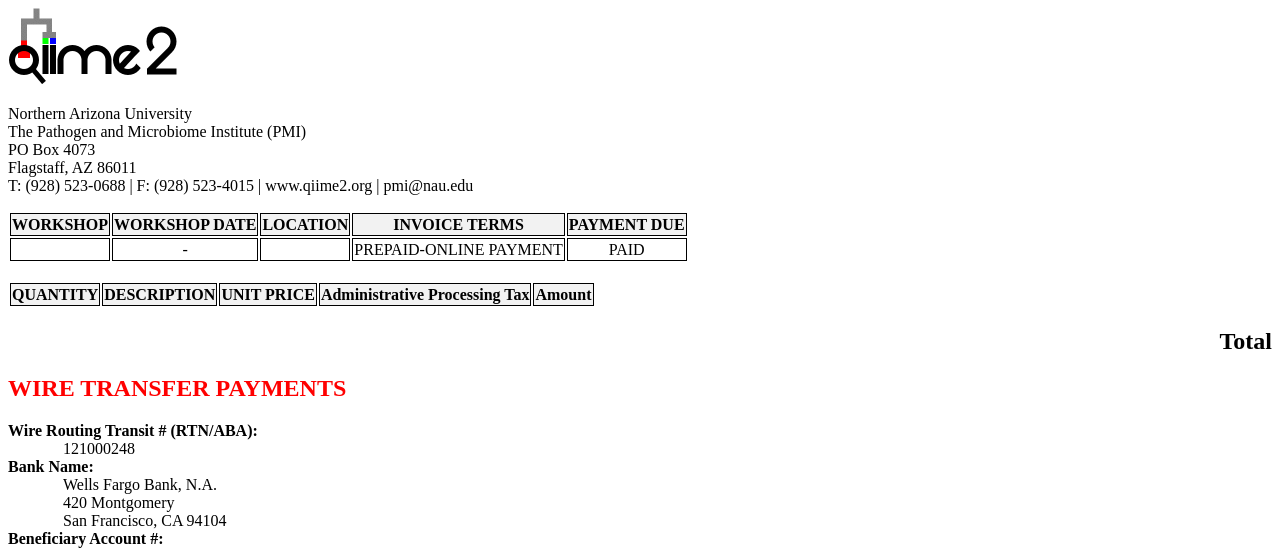
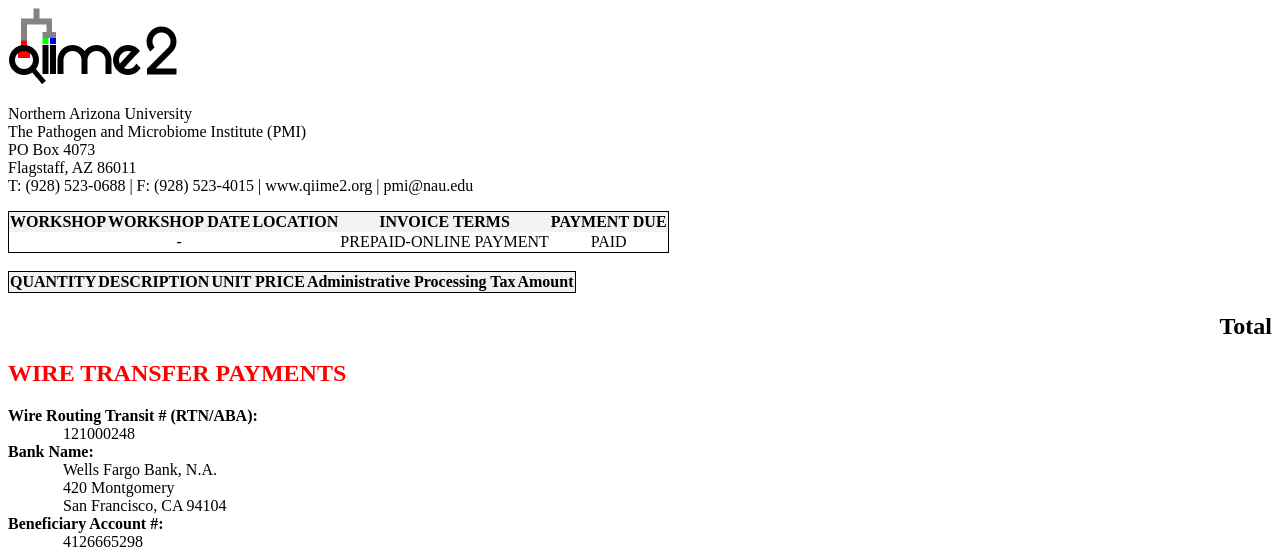
Before and after one commit to qiime2/workshops, a Django app: template workshops/payments/templates/payments/invoice.html in a window 1280 px wide. Shown: the top 549 px of the page. Run offline with Django 3.2, Linux system fonts and the light colour scheme; the template is opened without the code that fills it, so the values that code supplies are empty; parts of the project's set-up code (start-up, migrations or seed data) failed here and were passed over.

Commit message:
SQUASH: Some code refactoring

```diff
--- a/workshops/payments/templates/payments/invoice.html
+++ b/workshops/payments/templates/payments/invoice.html
@@ -13,22 +13,11 @@
             size: A4;
             margin: 1cm;
         }
-        .table th
+        .table
         {
             /* The weird padding is due to the text not wanting to center
                properly using vertical-align, it looks mostly centered with
                this padding */
-            padding-top: 2px;
-            padding-bottom: -2px;
-            background-color: #F2F2F2;
-            border-top: 1px solid #000;
-            border-bottom: 1px solid #000;
-            border-left: 1px solid #000;
-            border-right: 1px solid #000;
-            text-align: center;
-        }
-        .table td
-        {
             padding-top: 2px;
             padding-bottom: -2px;
             border-top: 1px solid #000;
@@ -36,6 +25,11 @@
             border-left: 1px solid #000;
             border-right: 1px solid #000;
             text-align: center;
+            border-collapse: collapse;
+        }
+        .table th
+        {
+            background-color: #F2F2F2;
         }
         .list dt
         {
--- a/workshops/payments/views.py
+++ b/workshops/payments/views.py
@@ -230,6 +230,7 @@ class SubmitOrder(View):
         for rate in rates:
             rates[rate] = [rates[rate], rate.price * rates[rate]]
         # I want the formatted total without messing with the actual order object's attribute
+        # This part needs some work
         total = '$' + str(order.order_total)
         total = ((24 - len(total)) * ' ') + total
         params = {
```
